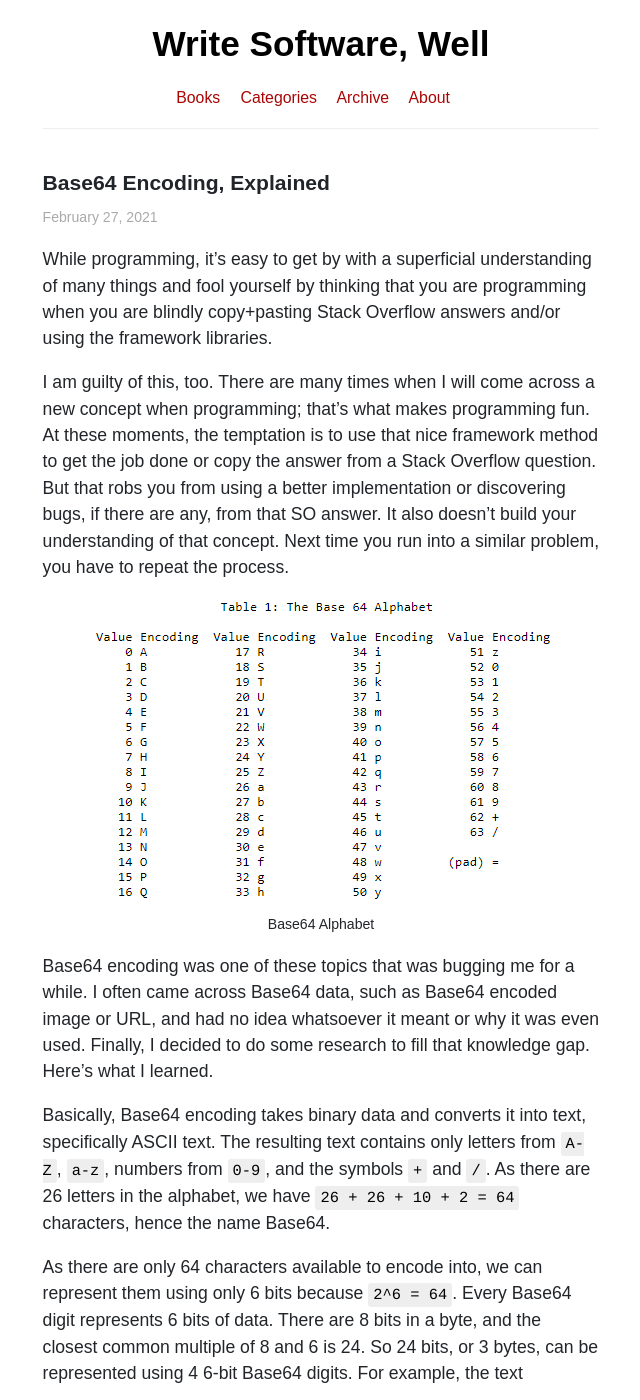
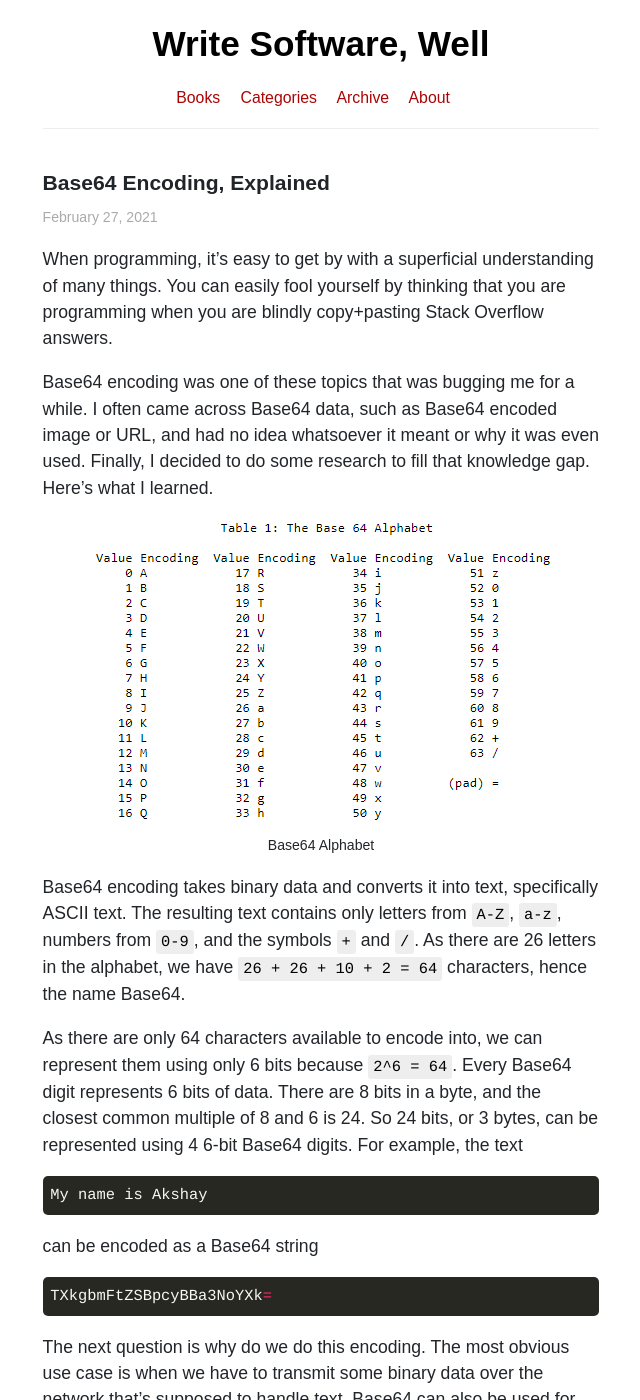
Before and after one commit to akshayKhot/akshayKhot.github.io, a Jekyll site: the page built from _posts/2021-2-27-base64-encoding-explained.md, in a window 1280 px wide and 1400 px high. Shown: the whole window, without its empty margins (319-959 px from the left). Built offline with Jekyll 4.4.1, drawn with Linux system fonts in a browser that asks for light colours.

Commit message:
update text

```diff
--- a/_posts/2021-2-27-base64-encoding-explained.md
+++ b/_posts/2021-2-27-base64-encoding-explained.md
@@ -3,9 +3,9 @@ layout: post
 title: Base64 Encoding, Explained
 ---
 
-While programming, it's easy to get by with a superficial understanding of many things and fool yourself by thinking that you are programming when you are blindly copy+pasting Stack Overflow answers and/or using the framework libraries.
+When programming, it's easy to get by with a superficial understanding of many things. You can easily fool yourself by thinking that you are programming when you are blindly copy+pasting Stack Overflow answers.
 
-I am guilty of this, too. There are many times when I will come across a new concept when programming; that's what makes programming fun. At these moments, the temptation is to use that nice framework method to get the job done or copy the answer from a Stack Overflow question. But that robs you from using a better implementation or discovering bugs, if there are any, from that SO answer. It also doesn't build your understanding of that concept. Next time you run into a similar problem, you have to repeat the process.
+Base64 encoding was one of these topics that was bugging me for a while. I often came across Base64 data, such as Base64 encoded image or URL, and had no idea whatsoever it meant or why it was even used. Finally, I decided to do some research to fill that knowledge gap. Here's what I learned.
 
 <div class="random centered">
   <a target="_blank" href="../images/random/base64_encoding.png">
@@ -14,9 +14,7 @@ I am guilty of this, too. There are many times when I will come across a new con
   <div class="caption">Base64 Alphabet</div>
 </div>
 
-Base64 encoding was one of these topics that was bugging me for a while. I often came across Base64 data, such as Base64 encoded image or URL, and had no idea whatsoever it meant or why it was even used. Finally, I decided to do some research to fill that knowledge gap. Here's what I learned.
-
-Basically, Base64 encoding takes binary data and converts it into text, specifically ASCII text. The resulting text contains only letters from `A-Z`, `a-z`, numbers from `0-9`, and the symbols `+` and `/`. As there are 26 letters in the alphabet, we have `26 + 26 + 10 + 2 = 64` characters, hence the name Base64.
+Base64 encoding takes binary data and converts it into text, specifically ASCII text. The resulting text contains only letters from `A-Z`, `a-z`, numbers from `0-9`, and the symbols `+` and `/`. As there are 26 letters in the alphabet, we have `26 + 26 + 10 + 2 = 64` characters, hence the name Base64.
 
 As there are only 64 characters available to encode into, we can represent them using only 6 bits because `2^6 = 64`. Every Base64 digit represents 6 bits of data. There are 8 bits in a byte, and the closest common multiple of 8 and 6 is 24. So 24 bits, or 3 bytes, can be represented using 4 6-bit Base64 digits. For example, the text
 
```
Also changed, not shown: template.md (line endings or trailing spaces).
